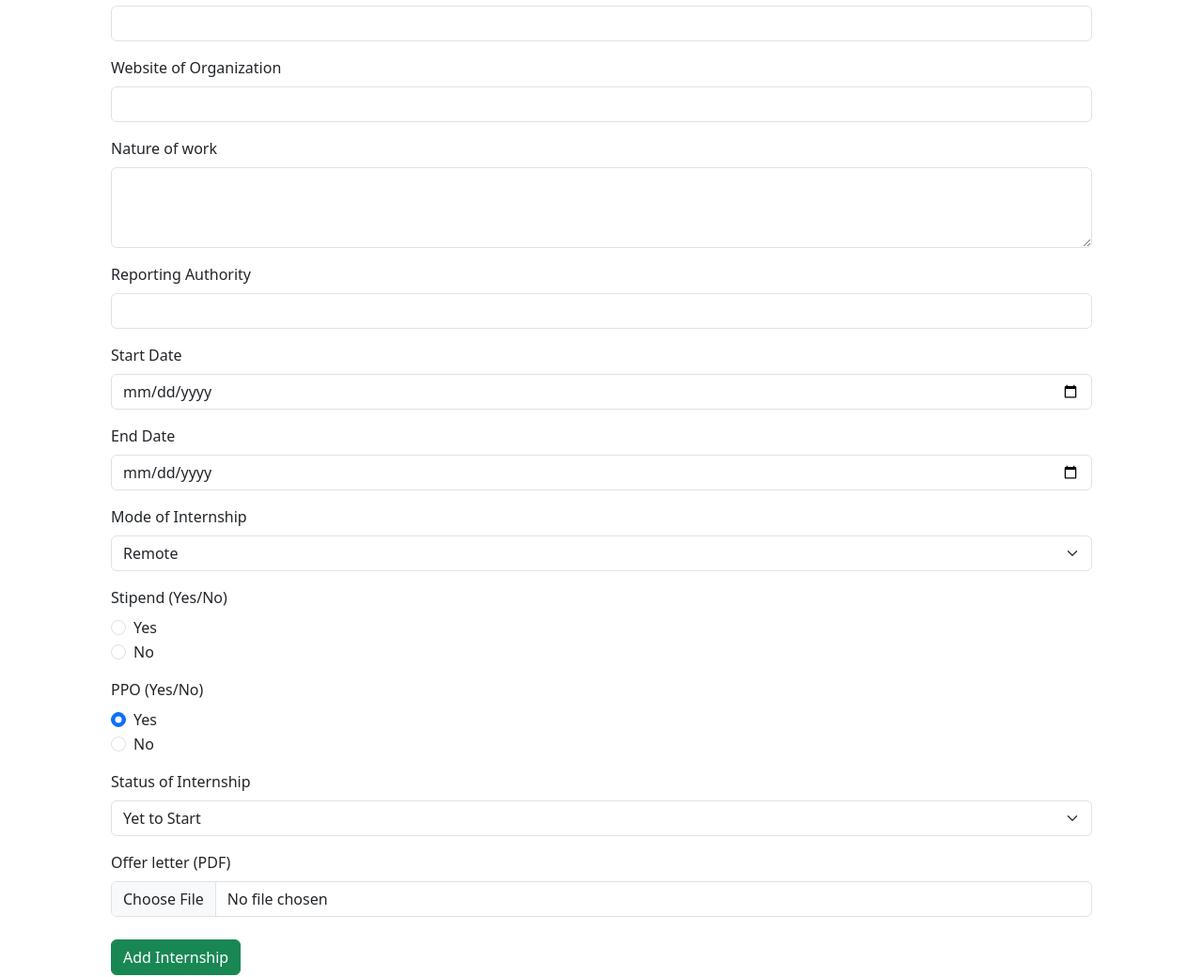
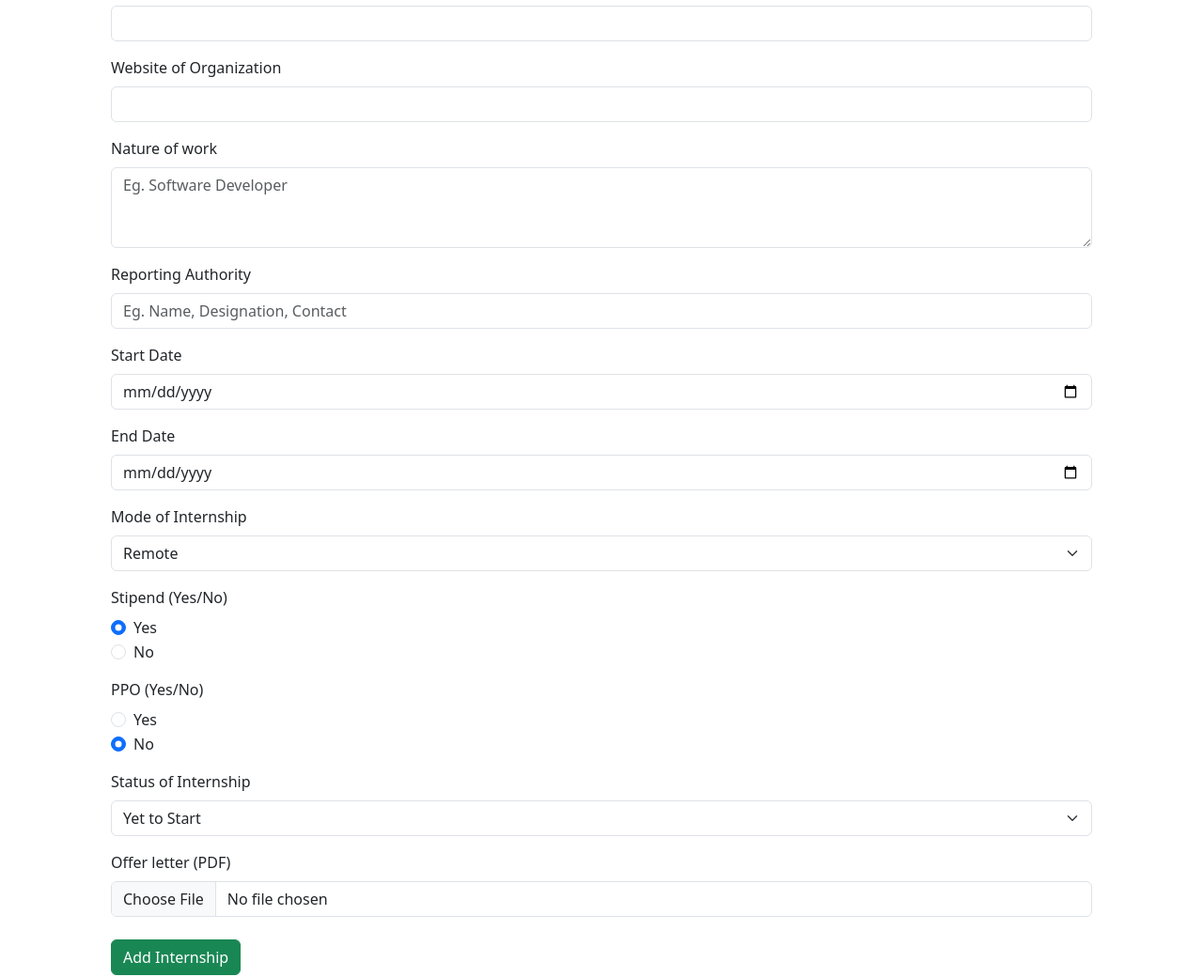
Before and after one commit to henry-jacq/intern-connect, a Flask app: page /internship/add in a window 1280 px wide. Shown: the part 268-1308 px from the top of the page at 94% size. Run offline with Flask 3, Linux system fonts and the light colour scheme.

Commit message:
change: add intern form updated

```diff
--- a/templates/add_intern.html
+++ b/templates/add_intern.html
@@ -54,38 +54,38 @@
     <div class="container px-sm-5">
         <h3 class="fw-normal fs-4 mt-4">Add Internship</h3>
         <hr class="m-0">
-        <form class="form-control border-0 p-0 mt-3 mb-5">
+        <form method="POST" action="/internship/add" class="form-control border-0 p-0 mt-3 mb-5">
             <div class="mb-3">
                 <label for="orgName" class="form-label">Name of Organization</label>
-                <input type="text" class="form-control" id="orgName">
+                <input type="text" class="form-control" id="orgName" name="org_name">
             </div>
             <div class="mb-3">
                 <label for="orgAddr" class="form-label">Address of Organization</label>
-                <input type="text" class="form-control" id="orgAddr">
+                <input type="text" class="form-control" id="orgAddr" name="org_addr">
             </div>
             <div class="mb-3">
                 <label for="orgWeb" class="form-label">Website of Organization</label>
-                <input type="text" class="form-control" id="orgWeb">
+                <input type="text" class="form-control" id="orgWeb" name="org_web">
             </div>
             <div class="mb-3">
                 <label for="natureOfWork" class="form-label">Nature of work</label>
-                <textarea class="form-control" id="natureOfWork" rows="3"></textarea>
+                <textarea class="form-control" placeholder="Eg. Software Developer" id="natureOfWork" rows="3" name="nature_work"></textarea>
             </div>
             <div class="mb-3">
                 <label for="reportAuthority" class="form-label">Reporting Authority</label>
-                <input type="text" class="form-control" id="reportAuthority">
+                <input type="text" class="form-control" id="reportAuthority" placeholder="Eg. Name, Designation, Contact" name="report_authority">
             </div>
             <div class="mb-3">
                 <label for="startDate" class="form-label">Start Date</label>
-                <input type="date" class="form-control" id="startDate">
+                <input type="date" class="form-control" id="startDate" name="start_date">
             </div>
             <div class="mb-3">
                 <label for="endDate" class="form-label">End Date</label>
-                <input type="date" class="form-control" id="endDate">
+                <input type="date" class="form-control" id="endDate" name="end_date">
             </div>
             <div class="mb-3">
                 <label for="internMode" class="form-label">Mode of Internship</label>
-                <select class="form-select" id="internMode" aria-label="Default None">
+                <select name="intern_mode" class="form-select" id="internMode" aria-label="Default None">
                     <option value="remote">Remote</option>
                     <option value="onsite">On-site</option>
                 </select>
@@ -93,28 +93,28 @@
             <div class="mb-3">
                 <label for="orgStipend" class="form-label">Stipend (Yes/No)</label>
                 <div class="form-check">
-                    <input class="form-check-input" type="radio" name="exampleRadios" id="stipendRadioYes" value="option1" checked>
+                    <input class="form-check-input" type="radio" name="stipend" id="stipendRadioYes" value="option1" checked>
                     <label class="form-check-label" for="stipendRadioYes">Yes</label>
                 </div>
                 <div class="form-check">
-                    <input class="form-check-input" type="radio" name="exampleRadios" id="stipendRadioNo" value="option2">
+                    <input class="form-check-input" type="radio" name="stipend" id="stipendRadioNo" value="option2">
                     <label class="form-check-label" for="stipendRadioNo">No</label>
                 </div>
             </div>
             <div class="mb-3">
-                <label for="orgStipend" class="form-label">PPO   (Yes/No)</label>
+                <label for="orgPPO" class="form-label">PPO (Yes/No)</label>
                 <div class="form-check">
-                    <input class="form-check-input" type="radio" name="exampleRadios" id="stipendRadioYes" value="option1" checked>
-                    <label class="form-check-label" for="stipendRadioYes">Yes</label>
+                    <input class="form-check-input" type="radio" name="ppo" id="PPORadioYes" value="option1">
+                    <label class="form-check-label" for="PPORadioYes">Yes</label>
                 </div>
                 <div class="form-check">
-                    <input class="form-check-input" type="radio" name="exampleRadios" id="stipendRadioNo" value="option2">
-                    <label class="form-check-label" for="stipendRadioNo">No</label>
+                    <input class="form-check-input" type="radio" name="ppo" id="PPORadioNo" value="option2" checked>
+                    <label class="form-check-label" for="PPORadioNo">No</label>
                 </div>
             </div>
             <div class="mb-3">
-                <label for="internMode" class="form-label">Status of Internship</label>
-                <select class="form-select" id="internMode" aria-label="Default None">
+                <label for="internStatus" class="form-label">Status of Internship</label>
+                <select class="form-select" id="internStatus" aria-label="Default None" name="intern_status">
                     <option selected>Yet to Start</option>
                     <option value="remote">In Progress</option>
                     <option value="onsite">Completed</option>
```
